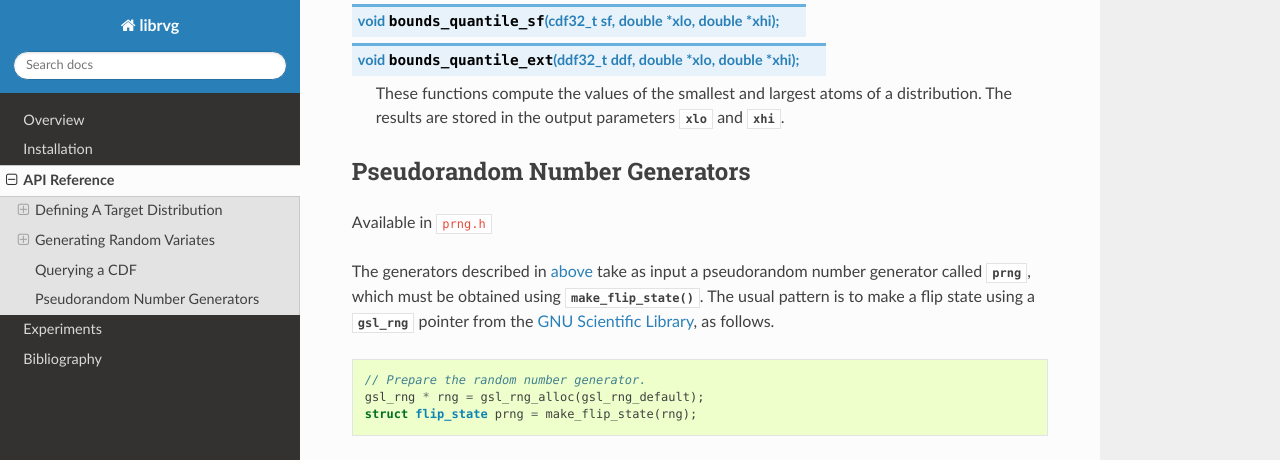
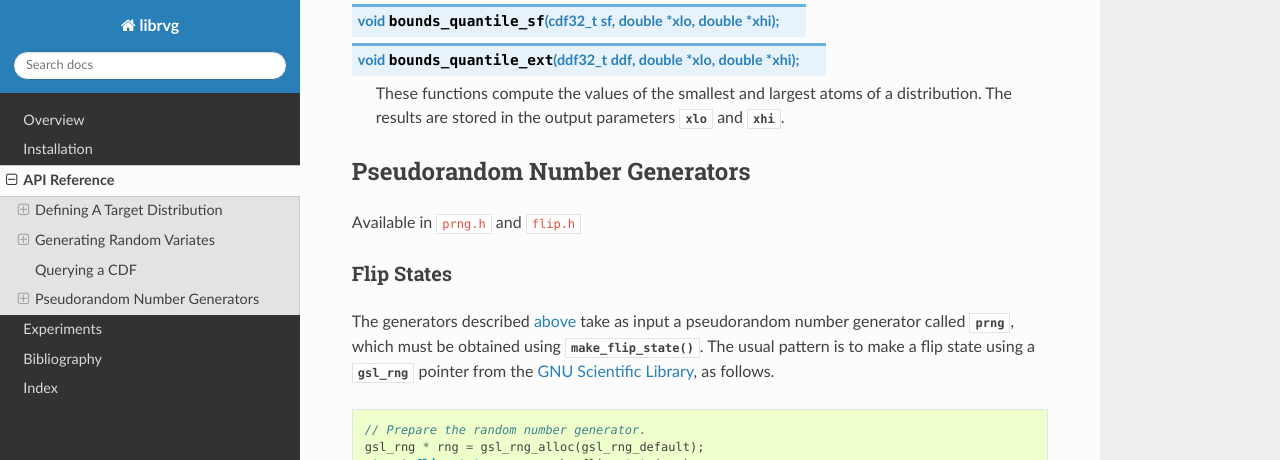
Before and after one commit to probsys/librvg, a Sphinx documentation site: the page built from doc/source/api.rst, in a window 1280 px wide and 1400 px high, scrolled down 4015 px. Shown: the top 460 px of the window. Built offline with Sphinx 7.4.7 and the Read the Docs theme 3.1.0, drawn with Linux system fonts in a browser that asks for light colours; cross-references to code outside the pages are shown as plain code; some of the changed text lies outside the part shown; grey boxes are pictures that could not be loaded.

Commit message:
Fixes to docs

```diff
--- a/doc/source/api.rst
+++ b/doc/source/api.rst
@@ -130,9 +130,9 @@
 --------------
 
 
-.. function:: double quantile(cdf32_t cdf, float q);
-              double quantile_sf(cdf32_t sf, float q);
-              double quantile_ext(ddf32_t ddf, bool d, float q);
+.. function:: double quantile(cdf32_t cdf, float q)
+              double quantile_sf(cdf32_t sf, float q)
+              double quantile_ext(ddf32_t ddf, bool d, float q)
 
   These functions are used to compute the exact quantiles of a CDF,
   SF, or DDF. Recall that the
@@ -168,9 +168,12 @@
 Pseudorandom Number Generators
 ------------------------------
 
-Available in :file:`prng.h`
+Available in :file:`prng.h` and :file:`flip.h`
 
-The generators described in :ref:`above <api:Generating Random Variates>`
+Flip States
+^^^^^^^^^^^
+
+The generators described :ref:`above <api:Generating Random Variates>`
 take as input a pseudorandom number generator called :data:`prng`, which
 must be obtained using :func:`make_flip_state`. The usual pattern is to
 make a flip state using a :data:`gsl_rng` pointer from the
@@ -183,10 +186,22 @@
   gsl_rng * rng = gsl_rng_alloc(gsl_rng_default);
   struct flip_state prng = make_flip_state(rng);
 
+.. doxygenstruct:: flip_state
+
 .. doxygenfunction:: make_flip_state
 
-There are a large number of pseudorandom numbers in the GSL. librvg
-provides two additional PRNG types.
+Random bits are obtained from a :data:`flip_state` using the following
+functions.
+
+.. doxygenfunction:: flip
+.. doxygenfunction:: flip_k
+.. doxygenfunction:: randint
+
+Additional PRNGs
+^^^^^^^^^^^^^^^^
+
+There are a large number of pseudorandom numbers in the GSL, which can be
+used out of the box. librvg provides two additional PRNG types.
 
 .. var:: extern const gsl_rng_type * gsl_rng_urandom
 
--- a/doc/source/conf.py
+++ b/doc/source/conf.py
@@ -36,7 +36,7 @@
 # -- Options for HTML output -------------------------------------------------
 # https://www.sphinx-doc.org/en/master/usage/configuration.html#options-for-html-output
 html_theme              = 'sphinx_rtd_theme'
-html_theme_options      = {'navigation_depth': 4}
+html_theme_options      = {'navigation_depth': 3}
 
 html_static_path        = ['_static']
 html_css_files          = ['custom.css']
--- a/doc/source/index.rst
+++ b/doc/source/index.rst
@@ -2,10 +2,12 @@
 =============================================
 
 .. toctree::
-   :maxdepth: 2
+   :maxdepth: 3
 
    overview.rst
    installation.rst
    api.rst
    experiments.rst
    bibliography.rst
+
+   genindex
```
